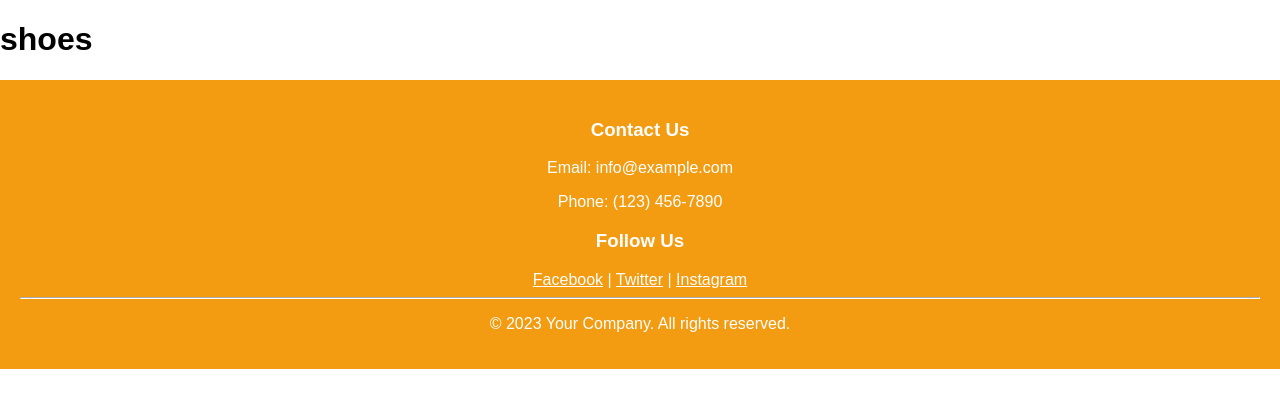
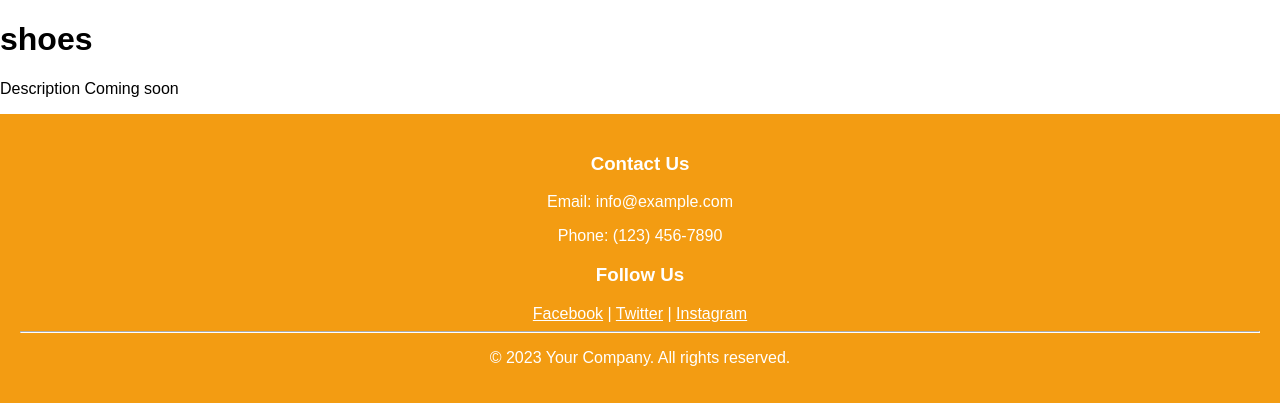
Before and after one commit to Althaf-official/ecommerce_app, a Django app: page /product/ in a window 1280 px wide. Shown: the part 46-466 px from the top of the page. Run offline with Django 3.2, Linux system fonts and the light colour scheme; data comes from the database, SQL or seed files in the repository.

Commit message:
else if Eondition for a Description

```diff
--- a/templates/product/detail.html
+++ b/templates/product/detail.html
@@ -2,6 +2,14 @@
 
 
 {% block content %}
+
     <h1>{{ title }}</h1>
-    <p>{{ description }}</p>
+
+
+    <p>{% if description != None and description != '' %}
+        {{ description }}
+    {% else %}
+        Description Coming soon
+    {% endif %}</p>
+
 {% endblock content %}
```
